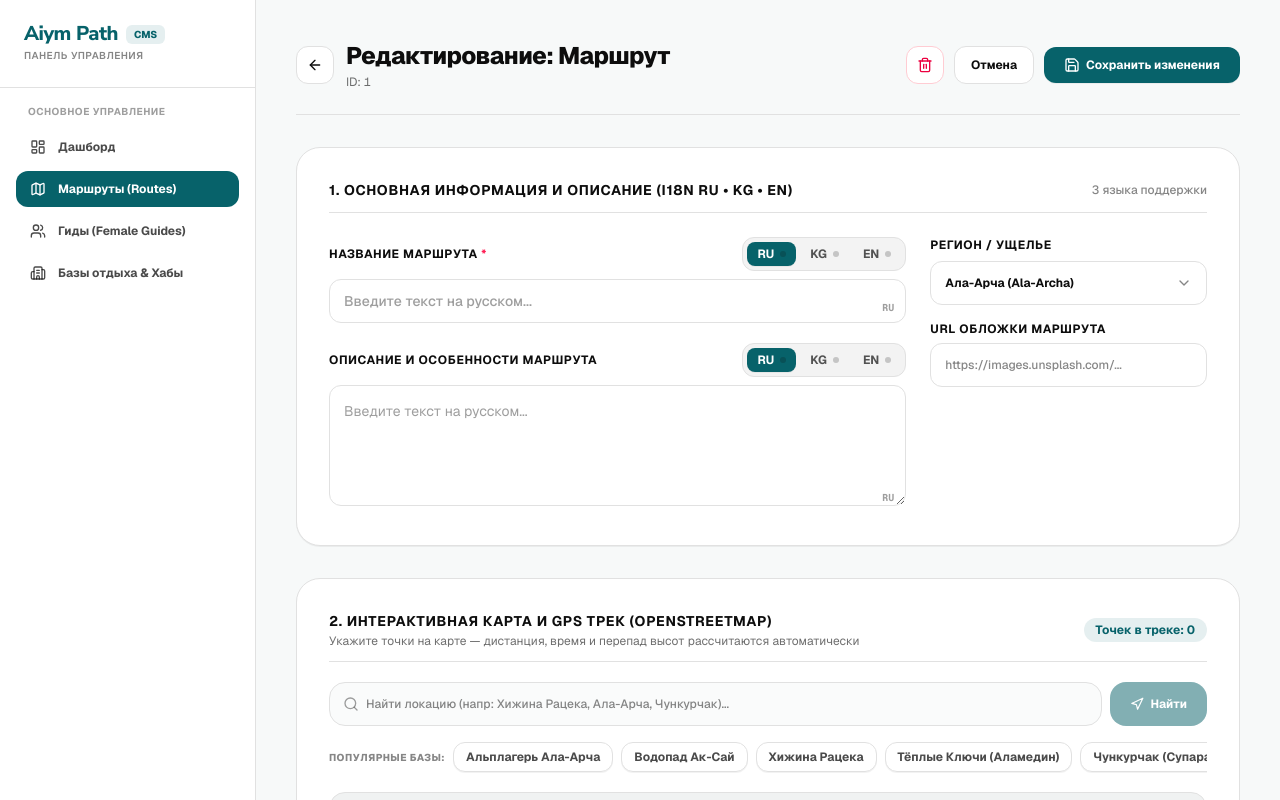
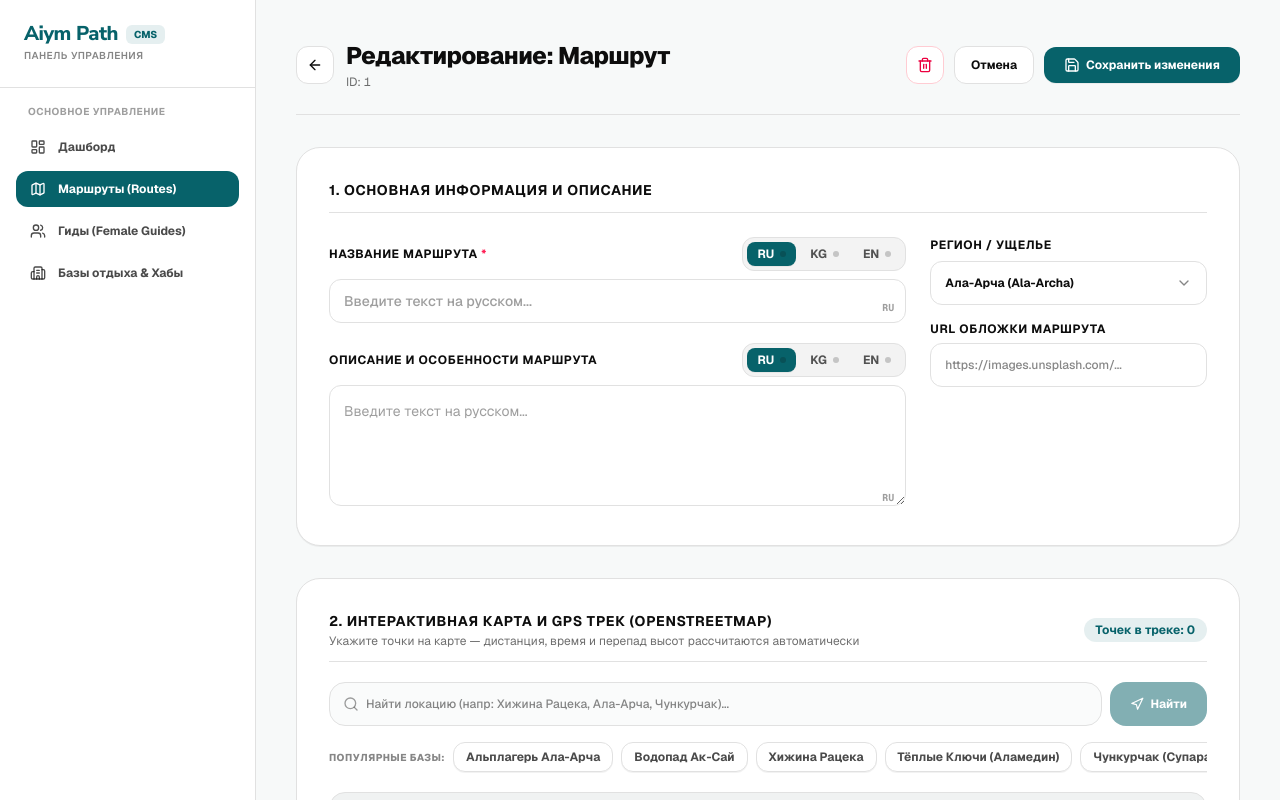
Before and after one commit to Evools/Aiym-Path, a Next.js app: page /admin/routes/1 in a window 1280 px wide. Shown: the top 800 px of the page. Built offline with nearby package versions, Linux system fonts and the light colour scheme.

Commit message:
refactor: consolidate form logic for creating and editing admin routes

```diff
--- a/app/admin/routes/[id]/page.tsx
+++ b/app/admin/routes/[id]/page.tsx
@@ -228,15 +228,12 @@ export default function EditRoutePage() {
         </div>
       </div>
 
-      {/* 1. Multilingual Content & Region/Cover */}
+      {/* 1. Main Info & Description */}
       <div className="p-6 sm:p-8 rounded-3xl bg-white border border-[#E1E1E1] flex flex-col gap-6 shadow-2xs">
-        <div className="flex items-center justify-between pb-3 border-b border-[#E1E1E1]">
+        <div className="pb-3 border-b border-[#E1E1E1]">
           <h3 className="text-sm font-bold text-[#0D0D0D] uppercase tracking-wider">
-            1. Основная информация и описание (i18n RU • KG • EN)
+            1. Основная информация и описание
           </h3>
-          <span className="text-xs text-[#0D0D0D]/50 font-medium">
-            3 языка поддержки
-          </span>
         </div>
 
         <div className="grid grid-cols-1 lg:grid-cols-12 gap-6">
--- a/app/admin/routes/new/page.tsx
+++ b/app/admin/routes/new/page.tsx
@@ -170,15 +170,12 @@ export default function CreateRoutePage() {
         </div>
       </div>
 
-      {/* 1. Multilingual Content & Region/Cover */}
+      {/* 1. Main Info & Description */}
       <div className="p-6 sm:p-8 rounded-3xl bg-white border border-[#E1E1E1] flex flex-col gap-6 shadow-2xs">
-        <div className="flex items-center justify-between pb-3 border-b border-[#E1E1E1]">
+        <div className="pb-3 border-b border-[#E1E1E1]">
           <h3 className="text-sm font-bold text-[#0D0D0D] uppercase tracking-wider">
-            1. Основная информация и описание (i18n RU • KG • EN)
+            1. Основная информация и описание
           </h3>
-          <span className="text-xs text-[#0D0D0D]/50 font-medium">
-            3 языка поддержки
-          </span>
         </div>
 
         <div className="grid grid-cols-1 lg:grid-cols-12 gap-6">
```
